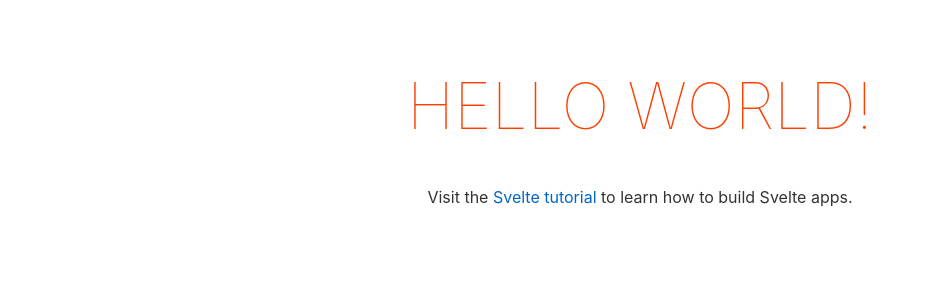
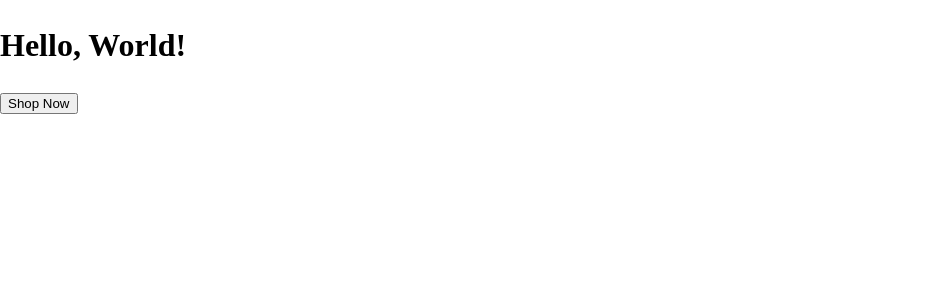
Before and after one commit to tony-sull/svelte-cart-mockup, a Svelte app: page / in a window 1280 px wide. Shown: the top 300 px of the page, without its empty margins (0-929 px from the left). Built offline with nearby package versions, Linux system fonts and the light colour scheme.

Commit message:
chore: :fire: Removing template content, adding basic styling
Removed all the template content, added sanitize.css as a vendor reset, and added a basic color pallet borrowed from coolors.co

```diff
--- a/public/global.css
+++ /dev/null
@@ -1,63 +0,0 @@
-html, body {
-	position: relative;
-	width: 100%;
-	height: 100%;
-}
-
-body {
-	color: #333;
-	margin: 0;
-	padding: 8px;
-	box-sizing: border-box;
-	font-family: -apple-system, BlinkMacSystemFont, "Segoe UI", Roboto, Oxygen-Sans, Ubuntu, Cantarell, "Helvetica Neue", sans-serif;
-}
-
-a {
-	color: rgb(0,100,200);
-	text-decoration: none;
-}
-
-a:hover {
-	text-decoration: underline;
-}
-
-a:visited {
-	color: rgb(0,80,160);
-}
-
-label {
-	display: block;
-}
-
-input, button, select, textarea {
-	font-family: inherit;
-	font-size: inherit;
-	-webkit-padding: 0.4em 0;
-	padding: 0.4em;
-	margin: 0 0 0.5em 0;
-	box-sizing: border-box;
-	border: 1px solid #ccc;
-	border-radius: 2px;
-}
-
-input:disabled {
-	color: #ccc;
-}
-
-button {
-	color: #333;
-	background-color: #f4f4f4;
-	outline: none;
-}
-
-button:disabled {
-	color: #999;
-}
-
-button:not(:disabled):active {
-	background-color: #ddd;
-}
-
-button:focus {
-	border-color: #666;
-}
--- a/public/index.html
+++ b/public/index.html
@@ -1,18 +1,16 @@
 <!DOCTYPE html>
 <html lang="en">
-<head>
-	<meta charset='utf-8'>
-	<meta name='viewport' content='width=device-width,initial-scale=1'>
+  <head>
+    <meta charset="utf-8" />
+    <meta name="viewport" content="width=device-width,initial-scale=1" />
 
-	<title>Svelte app</title>
+    <title>Svelte app</title>
 
-	<link rel='icon' type='image/png' href='/favicon.png'>
-	<link rel='stylesheet' href='/global.css'>
-	<link rel='stylesheet' href='/build/bundle.css'>
+    <link rel="icon" type="image/png" href="/favicon.png" />
+    <link rel="stylesheet" href="/build/bundle.css" />
 
-	<script defer src='/build/bundle.js'></script>
-</head>
+    <script defer src="/build/bundle.js"></script>
+  </head>
 
-<body>
-</body>
+  <body></body>
 </html>
--- a/src/App.svelte
+++ b/src/App.svelte
@@ -1,30 +1,14 @@
 <script lang="ts">
-	export let name: string;
+  import "sanitize.css";
+  import "./global.css";
+  import Button from "./components/Button.svelte";
+
+  const onClick = () => console.log("clicked");
 </script>
 
 <main>
-	<h1>Hello {name}!</h1>
-	<p>Visit the <a href="https://svelte.dev/tutorial">Svelte tutorial</a> to learn how to build Svelte apps.</p>
+  <div class="container">
+    <h1>Hello, World!</h1>
+    <Button label="Shop Now" on:click={onClick} />
+  </div>
 </main>
-
-<style>
-	main {
-		text-align: center;
-		padding: 1em;
-		max-width: 240px;
-		margin: 0 auto;
-	}
-
-	h1 {
-		color: #ff3e00;
-		text-transform: uppercase;
-		font-size: 4em;
-		font-weight: 100;
-	}
-
-	@media (min-width: 640px) {
-		main {
-			max-width: none;
-		}
-	}
-</style>
--- /dev/null
+++ b/src/global.css
@@ -0,0 +1,17 @@
+:root {
+  --color-red: #e63946;
+  --color-blue-300: #f1faee;
+  --color-blue-500: #a8dadc;
+  --color-blue-700: #457b9d;
+  --color-blue-900: #1d3557;
+  --color-white: #fff;
+  --color-black: #000;
+
+  --color-background: var(--color-white);
+  --color-text: var(--color-black);
+}
+
+.container {
+  max-width: 1280px;
+  margin: 0 auto;
+}
```
Also changed, not shown: package.json (+9 -2 lines), 1 other file (tests, documents, lock files or other folders).
